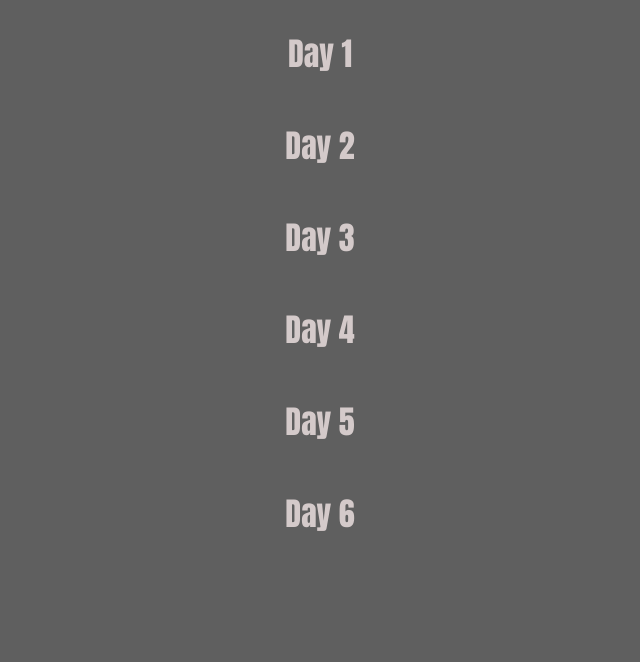
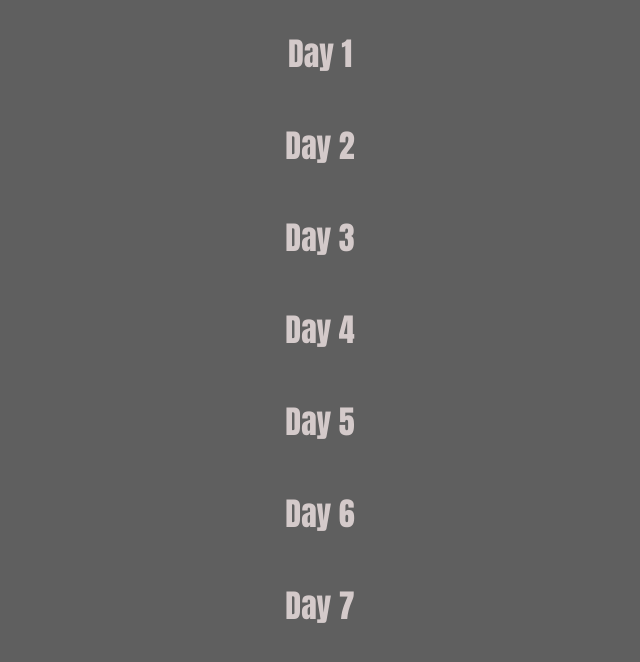
Before and after one commit to Hasanhayat/web, a plain HTML site: page index.html in a window 1280 px wide. Shown: the whole page, without its empty margins (320-960 px from the left). Drawn offline with Linux system fonts and the light colour scheme.

Commit message:
Update index.html

```diff
--- a/index.html
+++ b/index.html
@@ -12,7 +12,7 @@
     <h1>day 4</h1>
     <h1>day 5</h1>
     <h1>day 6</h1>
-
+    <h1>day 7</h1>
 
     <script src="app.js"></script>
 </body>
```
